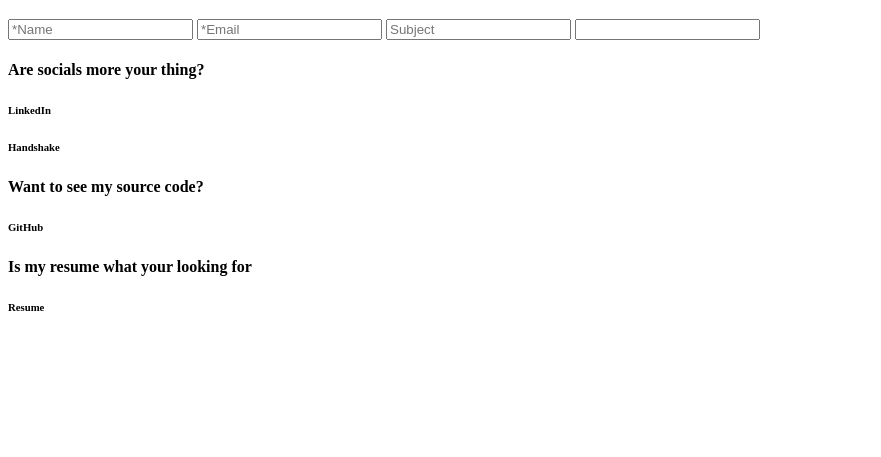
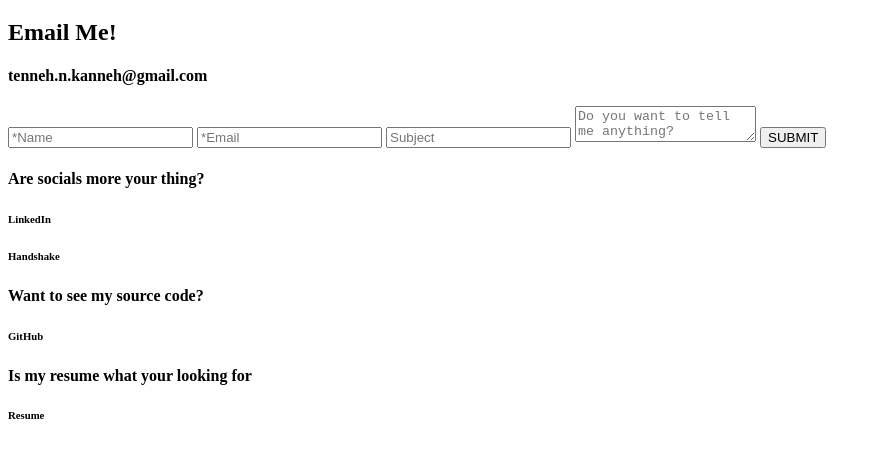
Before and after one commit to tennehkanneh/personal-website, a plain HTML site: page public/pages/contact.html in a window 1280 px wide. Shown: the part 61-518 px from the top of the page, without its empty margins (0-881 px from the left). Drawn offline with Linux system fonts and the light colour scheme.

Commit message:
Form edit, add requried fields.

```diff
--- a/public/pages/contact.html
+++ b/public/pages/contact.html
@@ -7,10 +7,15 @@
   <main>
     <div class="contact-container">
       <form action="" class="contact-right">
-        <input type="text" placeholder="*Name">
-        <input type="email" placeholder="*Email">
-        <input type="text" placeholder="Subject">
-        <input type="text" placehoder="What do you want to tell me?">
+        <div>
+          <h2>Email Me!</h2>
+          <h4>tenneh.n.kanneh@gmail.com</h4>
+        </div>
+        <input type="text" placeholder="*Name" class="contact-inputs" required>
+        <input type="email" placeholder="*Email" class="contact-inputs"  required>
+        <input type="text" placeholder="Subject" class="contact-inputs">
+        <textarea placeholder="Do you want to tell me anything?" class="contact-inputs"  required></textarea>
+        <button type="submit">SUBMIT</button>
       </form>
     </div>
 
```
